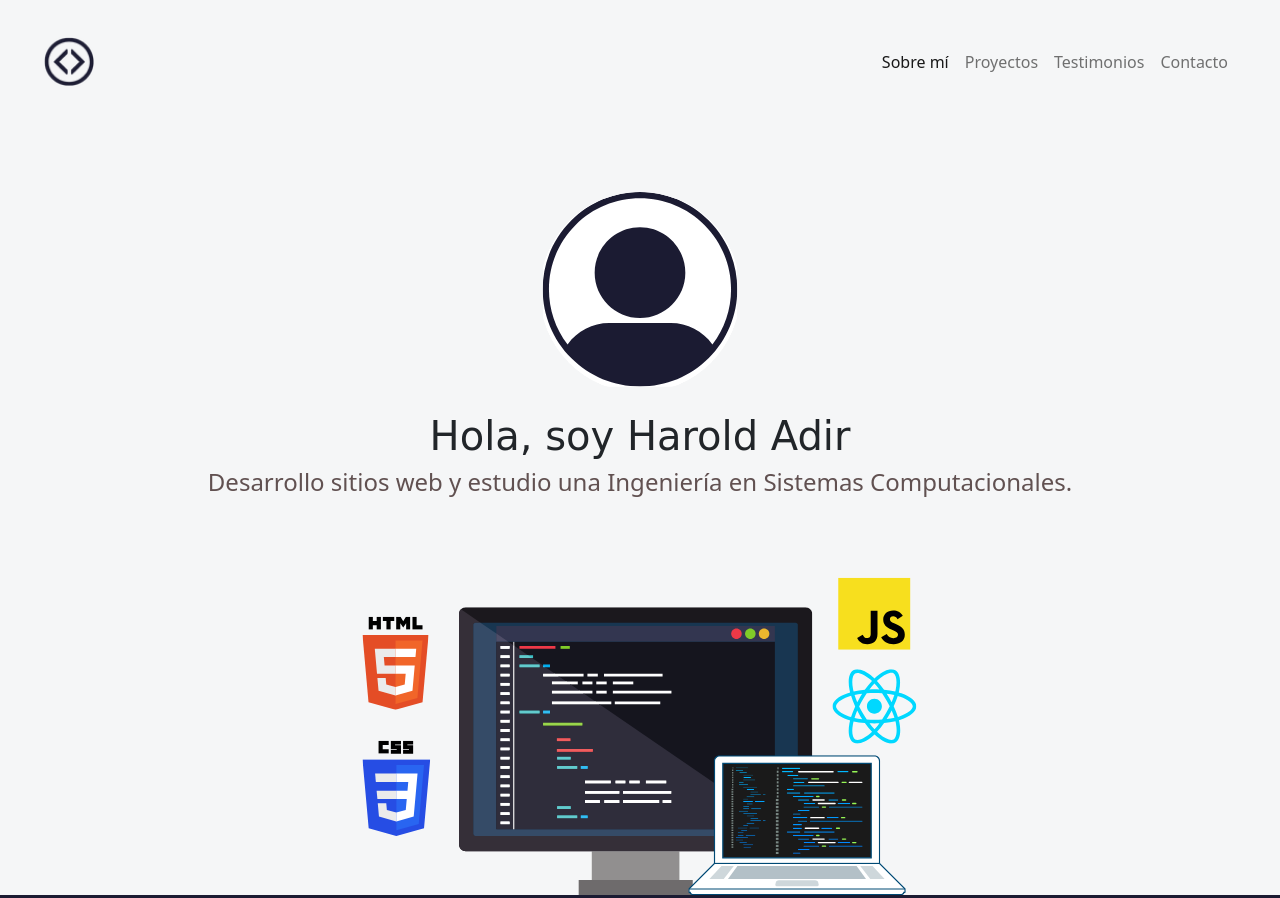
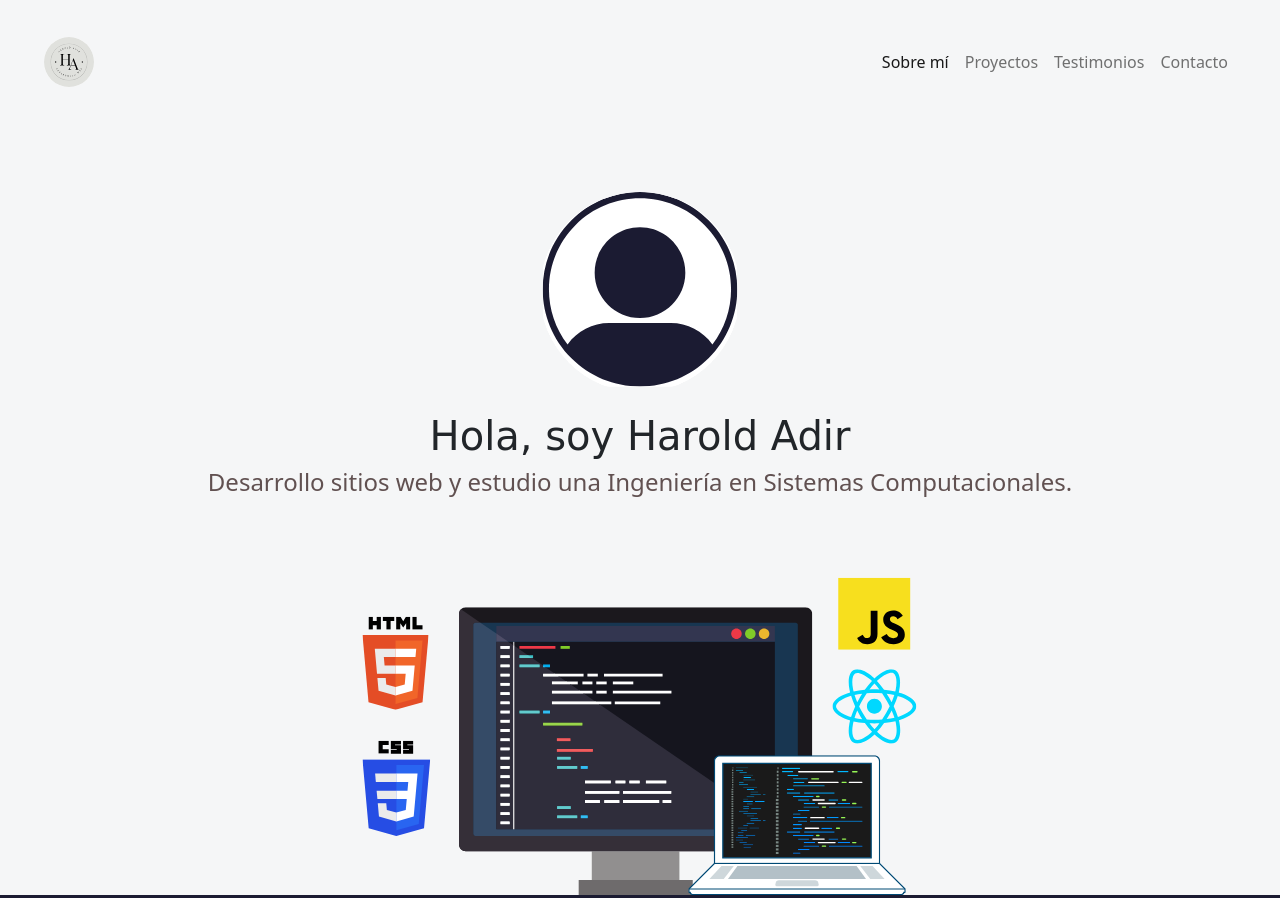
Before and after one commit to LucyferStarlight/portafolio-personal, a plain HTML site: page index.html in a window 1280 px wide. Shown: the top 898 px of the page. Drawn offline with nearby package versions, Linux system fonts and the light colour scheme; a web font is replaced by a local one.

Commit message:
Adicion de mi logo personal y modificacion en el codigo para mostrarlo

```diff
--- a/index.html
+++ b/index.html
@@ -31,7 +31,7 @@
         </button>
         <div class="collapse navbar-collapse" id="navbar-toggler">
           <a class="navbar-brand" href="#">
-            <img src="imagenes/icono.png" width="50" alt="Logo de la página web">
+            <img src="imagenes/HA-logo.svg" width="50" alt="Logo de la página web" id="logo">
           </a>
           <ul class="navbar-nav d-flex justify-content-center align-items-center">
             <li class="nav-item">
--- a/style.css
+++ b/style.css
@@ -9,7 +9,9 @@
   align-items: center;
   justify-content: space-between;
 }
-
+.navbar-collapse #logo{
+  border-radius: 50px;
+}
 /* Estilos generales */
 
 section {
```
Also changed, not shown: imagenes/HA-logo.svg (added).
